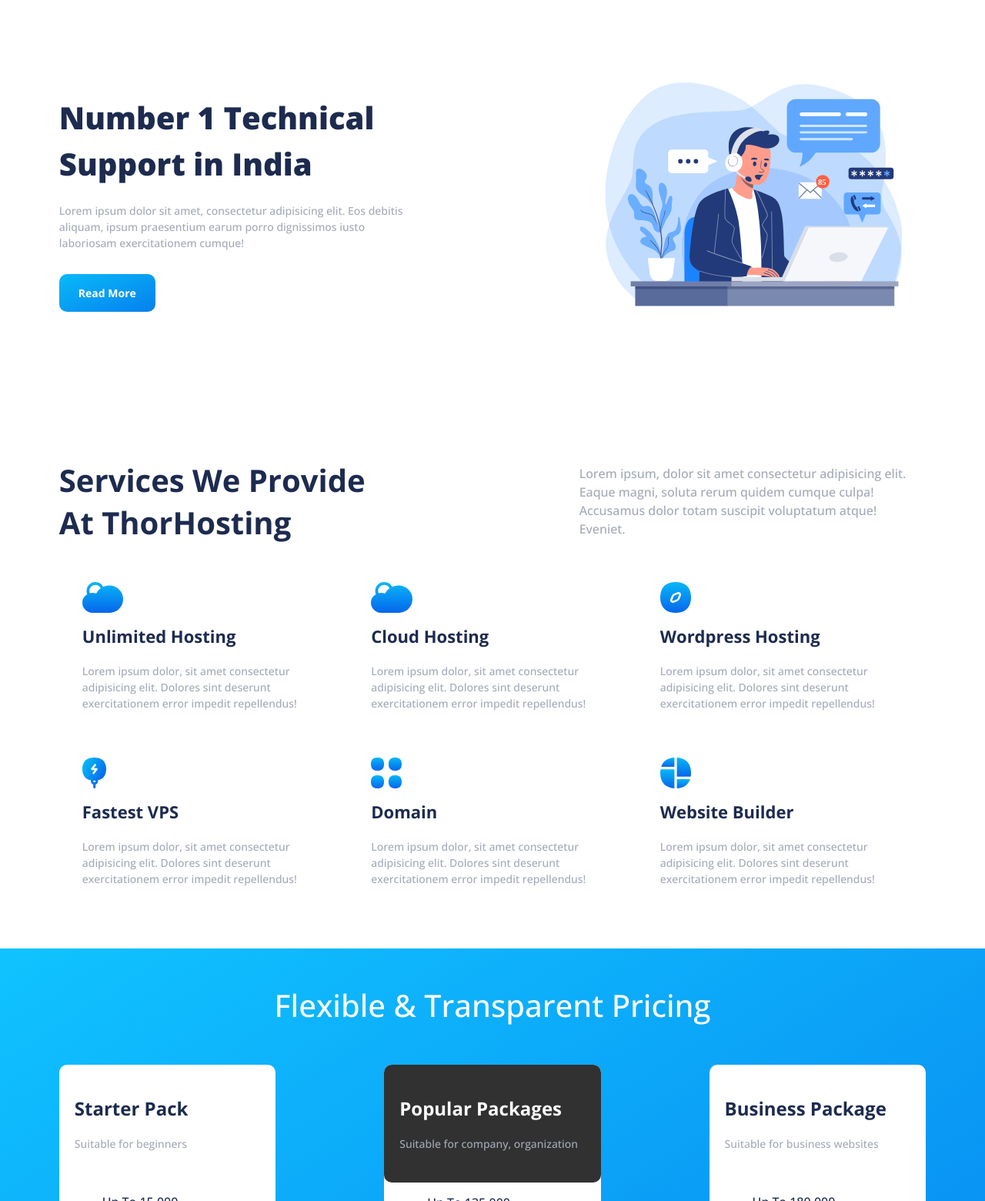
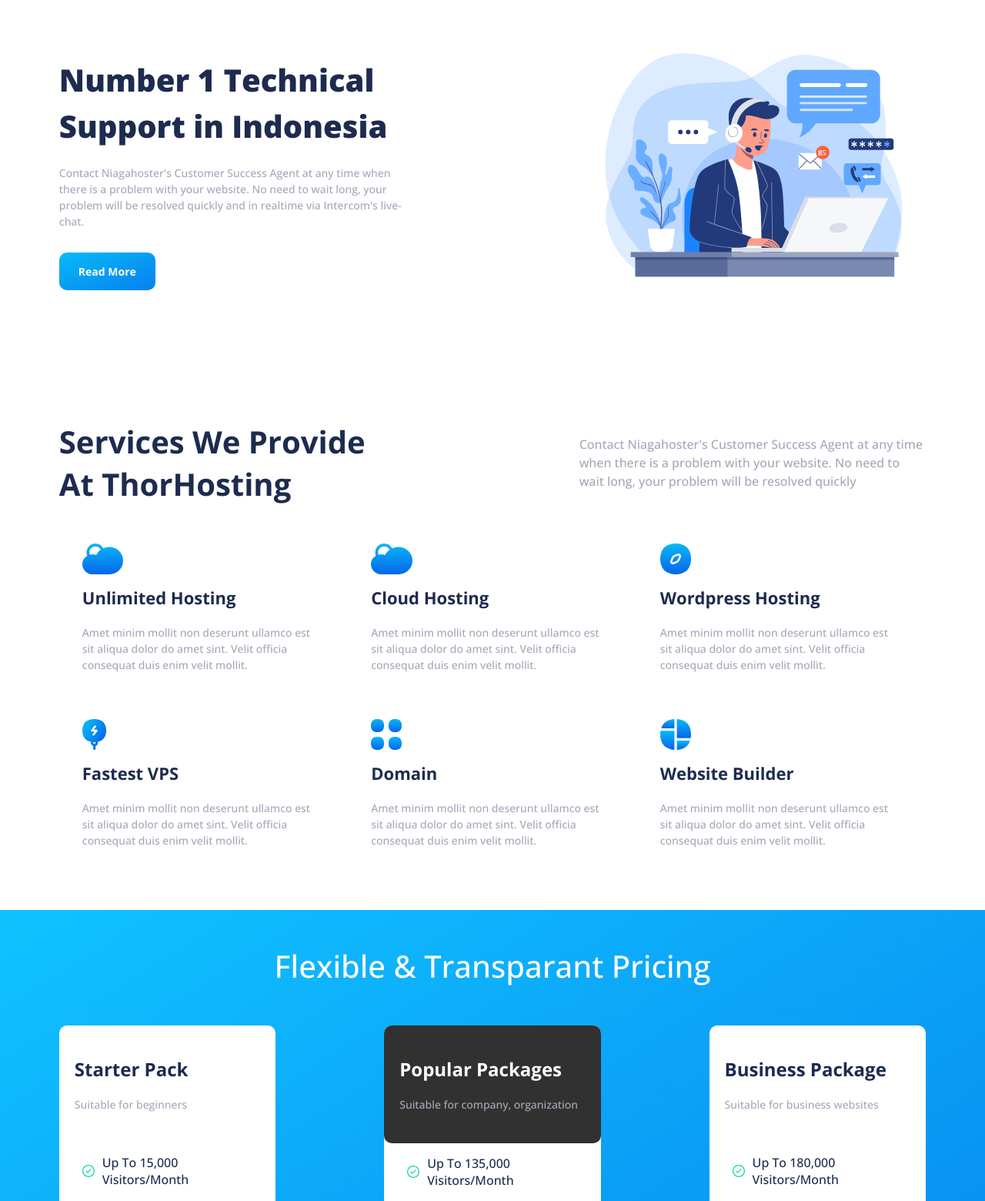
Before and after one commit to murthyrsugnana/Project11, a plain HTML site: page index.html in a window 1280 px wide. Shown: the part 1240-2800 px from the top of the page at 77% size. Drawn offline with nearby package versions, Linux system fonts and the light colour scheme.

```diff
--- a/css/style.css
+++ b/css/style.css
@@ -66,7 +66,7 @@
   flex-direction: row;
   justify-content: space-between;
   align-items: center;
-  margin: 10% 0;
+  margin: 100px 0;
 }
 
 .content-text {
--- a/index.html
+++ b/index.html
@@ -52,20 +52,18 @@
           <div class="content-text">
             <h1>We Provide The Best Quality With Low Cost</h1>
             <p>
-              We can have a ready-made website for only a small fee. Complete
+              You can have a ready-made website for only a small fee. Complete
               features will facilitate the website creation process, from
-              Auto-install Wordpress, cPanel, to free SSL.
+              Auto-install Wordpress, cPanel, to free SSL
             </p>
             <button>Read More</button>
           </div>
         </div>
         <div class="content3">
           <div class="content-text">
-            <h1>Number 1 Technical Support in India</h1>
+            <h1>Number 1 Technical Support in Indonesia</h1>
             <p>
-              Lorem ipsum dolor sit amet, consectetur adipisicing elit. Eos
-              debitis aliquam, ipsum praesentium earum porro dignissimos iusto
-              laboriosam exercitationem cumque!
+              Contact Niagahoster's Customer Success Agent at any time when there is a problem with your website. No need to wait long, your problem will be resolved quickly and in realtime via Intercom's live-chat.
             </p>
             <button>Read More</button>
           </div>
@@ -83,9 +81,7 @@
         <div class="service-header">
           <h1>Services We Provide At ThorHosting</h1>
           <p>
-            Lorem ipsum, dolor sit amet consectetur adipisicing elit. Eaque
-            magni, soluta rerum quidem cumque culpa! Accusamus dolor totam
-            suscipit voluptatum atque! Eveniet.
+            Contact Niagahoster's Customer Success Agent at any time when there is a problem with your website. No need to wait long, your problem will be resolved quickly
           </p>
         </div>
         <div class="services-body">
@@ -93,48 +89,42 @@
             <img src="./assets/cloud-hosting.svg" alt="cloud" />
             <h1>Unlimited Hosting</h1>
             <p>
-              Lorem ipsum dolor, sit amet consectetur adipisicing elit. Dolores
-              sint deserunt exercitationem error impedit repellendus!
+              Amet minim mollit non deserunt ullamco est sit aliqua dolor do amet sint. Velit officia consequat duis enim velit mollit.
             </p>
           </div>
           <div class="service-card">
             <img src="./assets/cloud-hosting.svg" alt="cloud" />
             <h1>Cloud Hosting</h1>
             <p>
-              Lorem ipsum dolor, sit amet consectetur adipisicing elit. Dolores
-              sint deserunt exercitationem error impedit repellendus!
+              Amet minim mollit non deserunt ullamco est sit aliqua dolor do amet sint. Velit officia consequat duis enim velit mollit.
             </p>
           </div>
           <div class="service-card">
             <img src="./assets/wordpress-hosting.svg" alt="cloud" />
             <h1>Wordpress Hosting</h1>
             <p>
-              Lorem ipsum dolor, sit amet consectetur adipisicing elit. Dolores
-              sint deserunt exercitationem error impedit repellendus!
+              Amet minim mollit non deserunt ullamco est sit aliqua dolor do amet sint. Velit officia consequat duis enim velit mollit.
             </p>
           </div>
           <div class="service-card">
             <img src="./assets/vps.svg" alt="cloud" />
             <h1>Fastest VPS</h1>
             <p>
-              Lorem ipsum dolor, sit amet consectetur adipisicing elit. Dolores
-              sint deserunt exercitationem error impedit repellendus!
+              Amet minim mollit non deserunt ullamco est sit aliqua dolor do amet sint. Velit officia consequat duis enim velit mollit.
             </p>
           </div>
           <div class="service-card">
             <img src="./assets/Domain.svg" alt="cloud" />
             <h1>Domain</h1>
             <p>
-              Lorem ipsum dolor, sit amet consectetur adipisicing elit. Dolores
-              sint deserunt exercitationem error impedit repellendus!
+              Amet minim mollit non deserunt ullamco est sit aliqua dolor do amet sint. Velit officia consequat duis enim velit mollit.
             </p>
           </div>
           <div class="service-card">
             <img src="./assets/builder.svg" alt="cloud" />
             <h1>Website Builder</h1>
             <p>
-              Lorem ipsum dolor, sit amet consectetur adipisicing elit. Dolores
-              sint deserunt exercitationem error impedit repellendus!
+              Amet minim mollit non deserunt ullamco est sit aliqua dolor do amet sint. Velit officia consequat duis enim velit mollit.
             </p>
           </div>
         </div>
@@ -143,7 +133,7 @@
 
     <!-- Pricing section -->
     <section class="pricing-section">
-      <h1>Flexible & Transparent Pricing</h1>
+      <h1>Flexible & Transparant Pricing</h1>
       <div class="pricing-body">
         <div class="pricing-card">
           <div class="pricing-card-header">
@@ -247,24 +237,17 @@
       </div>
     </section>
 
-    <!-- Testimonials -->
     <section class="testimonials">
       <div class="testimonials-header">
         <h1>Our Customer Love Us</h1>
         <p>
-          Lorem ipsum dolor, sit amet consectetur adipisicing elit. Sed
-          consectetur repudiandae architecto quidem! Vitae quo perspiciatis
-          eveniet, repudiandae impedit expedita!
+          Amet minim mollit non deserunt ullamco est sit aliqua dolor do amet sint. Velit officia consequat duis enim velit mollit. Exercitation veniam consequat sunt nostrud amet.
         </p>
       </div>
       <div class="testimonials-content">
         <div class="testimonials-card">
           <p>
-            Lorem ipsum dolor, sit amet consectetur adipisicing elit. Veritatis,
-            optio incidunt ad corrupti est odit eius ipsum exercitationem
-            temporibus dicta molestiae officia repellat architecto alias debitis
-            dignissimos voluptatibus fugiat? Libero repellendus reprehenderit id
-            excepturi esse?
+            Amet minim mollit non deserunt ullamco est sit aliqua dolor do amet sint. Velit officia consequat duis enim velit mollit. Exercitation veniam consequat sunt non. Amet minim mollit non deserunt ullamco est sit aliqua dolor do amet sint.
           </p>
           <div class="testimonials-card-footer">
             <img src="./assets/profile-holder.png" alt="image" />
@@ -277,11 +260,7 @@
 
         <div class="testimonials-card">
           <p>
-            Lorem ipsum dolor, sit amet consectetur adipisicing elit. Veritatis,
-            optio incidunt ad corrupti est odit eius ipsum exercitationem
-            temporibus dicta molestiae officia repellat architecto alias debitis
-            dignissimos voluptatibus fugiat? Libero repellendus reprehenderit id
-            excepturi esse?
+            Amet minim mollit non deserunt ullamco est sit aliqua dolor do amet sint. Velit officia consequat duis enim velit mollit. Exercitation veniam consequat sunt non. Amet minim mollit non deserunt ullamco est sit aliqua dolor do amet sint.
           </p>
           <div class="testimonials-card-footer">
             <img src="./assets/profile-holder.png" alt="image" />
@@ -294,11 +273,7 @@
 
         <div class="testimonials-card">
           <p>
-            Lorem ipsum dolor, sit amet consectetur adipisicing elit. Veritatis,
-            optio incidunt ad corrupti est odit eius ipsum exercitationem
-            temporibus dicta molestiae officia repellat architecto alias debitis
-            dignissimos voluptatibus fugiat? Libero repellendus reprehenderit id
-            excepturi esse?
+            Amet minim mollit non deserunt ullamco est sit aliqua dolor do amet sint. Velit officia consequat duis enim velit mollit. Exercitation veniam consequat sunt non. Amet minim mollit non deserunt ullamco est sit aliqua dolor do amet sint.
           </p>
           <div class="testimonials-card-footer">
             <img src="./assets/profile-holder.png" alt="image" />
@@ -311,11 +286,7 @@
 
         <div class="testimonials-card">
           <p>
-            Lorem ipsum dolor, sit amet consectetur adipisicing elit. Veritatis,
-            optio incidunt ad corrupti est odit eius ipsum exercitationem
-            temporibus dicta molestiae officia repellat architecto alias debitis
-            dignissimos voluptatibus fugiat? Libero repellendus reprehenderit id
-            excepturi esse?
+            Amet minim mollit non deserunt ullamco est sit aliqua dolor do amet sint. Velit officia consequat duis enim velit mollit. Exercitation veniam consequat sunt non. Amet minim mollit non deserunt ullamco est sit aliqua dolor do amet sint.
           </p>
           <div class="testimonials-card-footer">
             <img src="./assets/profile-holder.png" alt="image" />
@@ -333,8 +304,7 @@
       <div class="left-section">
         <h1>Quit Worrying about Oce-Hosting services</h1>
         <p>
-          Lorem ipsum dolor sit amet consectetur adipisicing elit. Commodi
-          voluptatum in reiciendis, fugiat minus assumenda.
+          Amet minim mollit non deserunt ullamco est sit aliqua dolor do amet sint. Velit officia consequat duis enim velit mollit.
         </p>
       </div>
       <div class="right-section">
@@ -347,8 +317,7 @@
       <div class="footer-text">
         <img src="./assets/Logo.png" alt="logo" />
         <p>
-          Lorem ipsum, dolor sit amet consectetur adipisicing elit. Fugit ipsum
-          quaerat sit quo sunt iusto!
+          Amet minim mollit non deserunt ullamco est sit aliqua dolor do amet sint. Velit officia consequat
         </p>
       </div>
 
```
